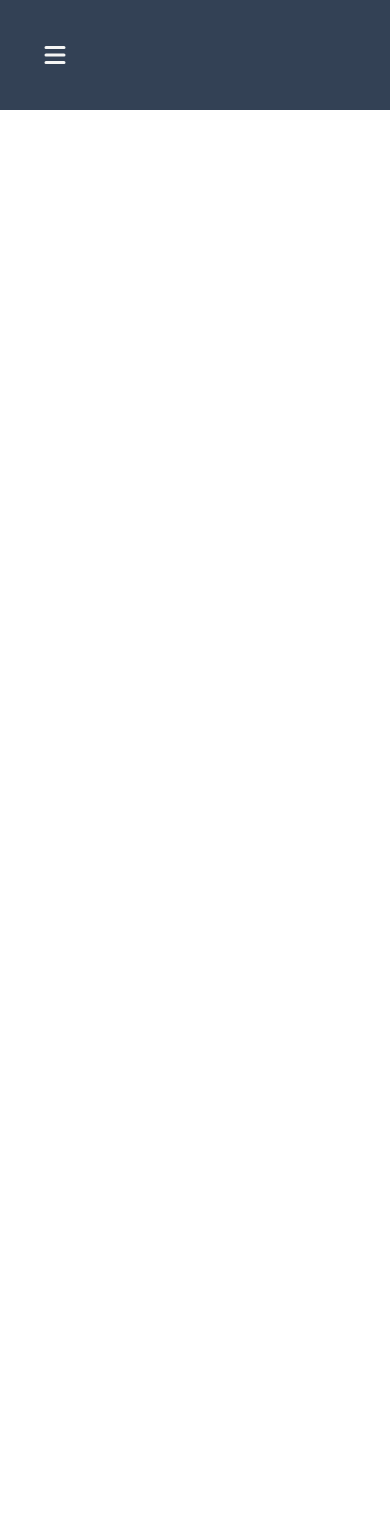
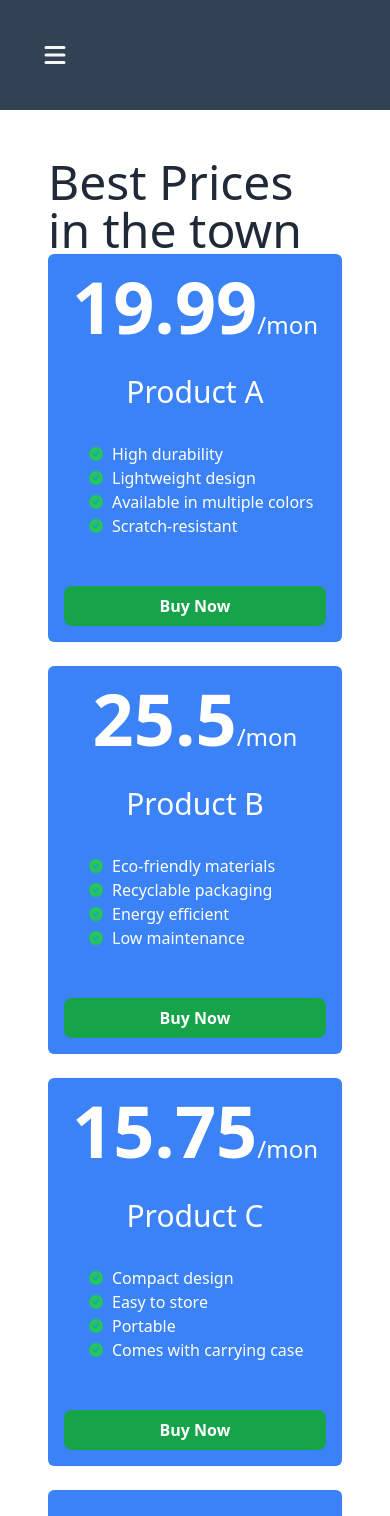
Before and after one commit to Imamasharmeen/price-option-project, a React (Vite) app: page / in a window 390 px wide. Shown: the top 1516 px of the page. Before the commit the page ends 844 px from the top, so only its background shows below. Built offline with nearby package versions, Linux system fonts and the light colour scheme.

Commit message:
Responsive Priceing cart with tailwond and react icon

```diff
--- a/src/App.jsx
+++ b/src/App.jsx
@@ -1,10 +1,12 @@
 
 import NavBar from './components/NavBer/Navber'
+import PriceOptions from './components/PriceOptions/PriceOptions'
 
 export default function App() {
   return (
     <div>
       <NavBar></NavBar>
+      <PriceOptions></PriceOptions>
     </div>
   )
 }
--- /dev/null
+++ b/src/components/Feature.jsx
@@ -0,0 +1,17 @@
+import PropTypes from 'prop-types';
+import { AiFillCheckCircle } from "react-icons/ai";
+
+const Feature = ({ feature }) => {
+    return (
+        <div>
+            <p className='flex items-center'>
+            <AiFillCheckCircle className='text-green-500 mr-2'></AiFillCheckCircle> {feature}</p>
+        </div>
+    );
+};
+
+Feature.propTypes = {
+    feature: PropTypes.string
+}
+
+export default Feature;
--- /dev/null
+++ b/src/components/PriceOption/PriceOption.jsx
@@ -0,0 +1,28 @@
+import PropTypes from 'prop-types';
+import Feature from '../Feature';
+
+export default function PriceOption({option}) {
+    const { name, price, features } = option;
+  return (
+
+        <div className='bg-blue-500 rounded-md p-4 flex flex-col text-white'>
+            <h2 className='text-center'>
+                <span className='text-7xl font-extrabold'>{price}</span>
+                <span className='text-2xl'>/mon</span>
+            </h2>
+            <h4 className='text-3xl text-center my-8'>{name}</h4>
+            <div className='pl-6 flex-grow'>
+                {
+                    features.map((feature, index) => <Feature key={index} feature={feature}></Feature>)
+                }
+            </div>
+            <button className='mt-12 bg-green-600 w-full py-2 font-bold rounded-lg hover:bg-green-900'>Buy Now</button>
+        </div>
+
+  )
+}
+
+PriceOption.propTypes = {
+   option: PropTypes.object,
+
+}
--- /dev/null
+++ b/src/components/PriceOptions/PriceOptions.jsx
@@ -0,0 +1,72 @@
+
+import PriceOption from '../PriceOption/PriceOption'
+
+export default function PriceOptions() {
+    const priceOptions =[
+        {
+            "id": 1,
+            "name": "Product A",
+            "features": [
+                "High durability",
+                "Lightweight design",
+                "Available in multiple colors",
+                "Scratch-resistant"
+            ],
+            "price": 19.99
+        },
+        {
+            "id": 2,
+            "name": "Product B",
+            "features": [
+                "Eco-friendly materials",
+                "Recyclable packaging",
+                "Energy efficient",
+                "Low maintenance"
+            ],
+            "price": 25.50
+        },
+        {
+            "id": 3,
+            "name": "Product C",
+            "features": [
+                "Compact design",
+                "Easy to store",
+                "Portable",
+                "Comes with carrying case"
+            ],
+            "price": 15.75
+        },
+        {
+            "id": 4,
+            "name": "Product D",
+            "features": [
+                "Water-resistant",
+                "UV protection",
+                "Anti-slip grip",
+                "Adjustable settings"
+            ],
+            "price": 30.00
+        },
+        {
+            "id": 5,
+            "name": "Product E",
+            "features": [
+                "Extended battery life",
+                "Quick charge",
+                "Battery indicator",
+                "Compatible with multiple devices"
+            ],
+            "price": 45.99
+        }
+    ]
+    return (
+        <div className="m-12">
+            <h2 className="text-5xl">Best Prices in the town</h2>
+            <div className="grid md:grid-cols-3 gap-6">
+                {
+                    priceOptions.map(option => <PriceOption key={option.id} option={option}></PriceOption>)
+                }
+            </div>
+        </div>
+    );
+}
```
